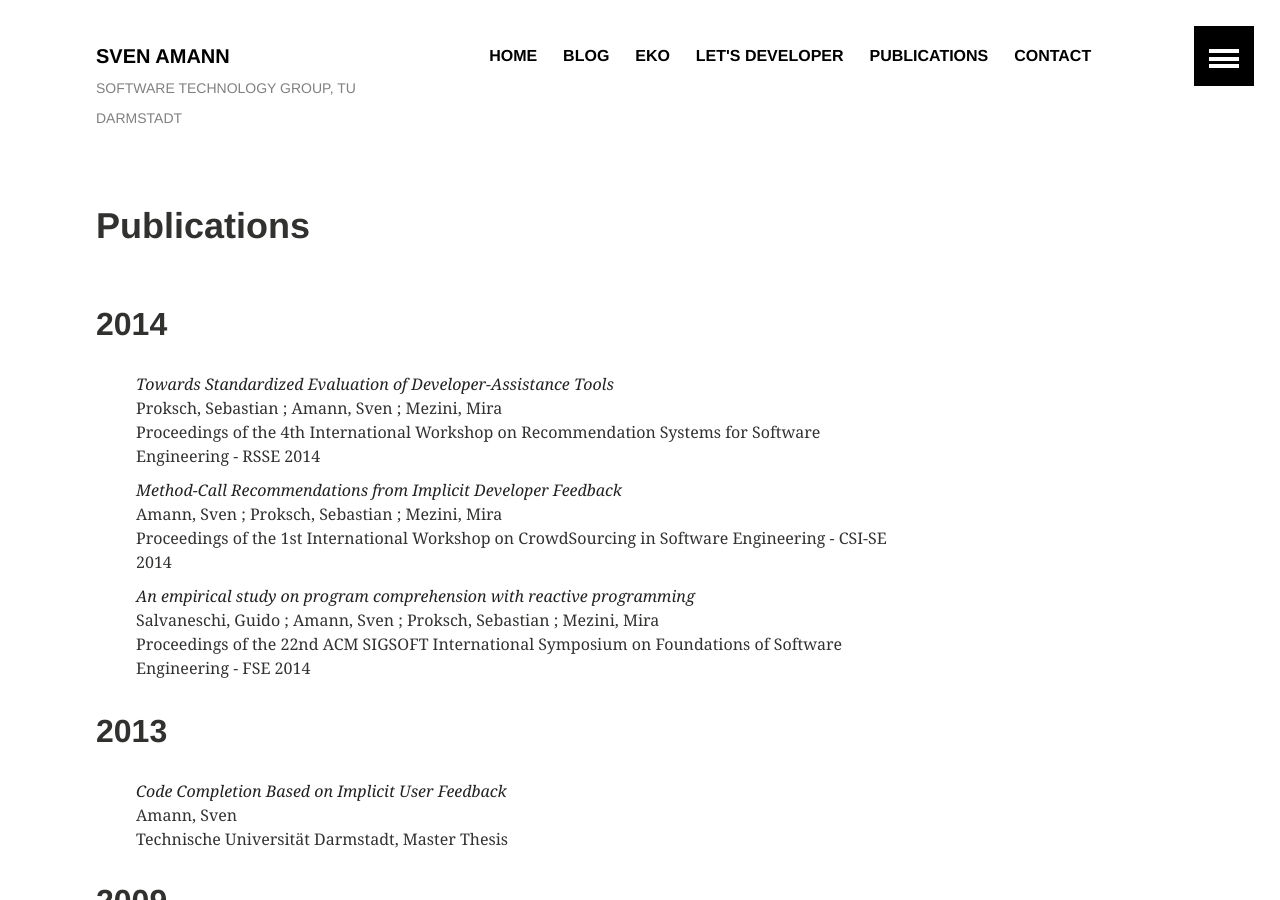
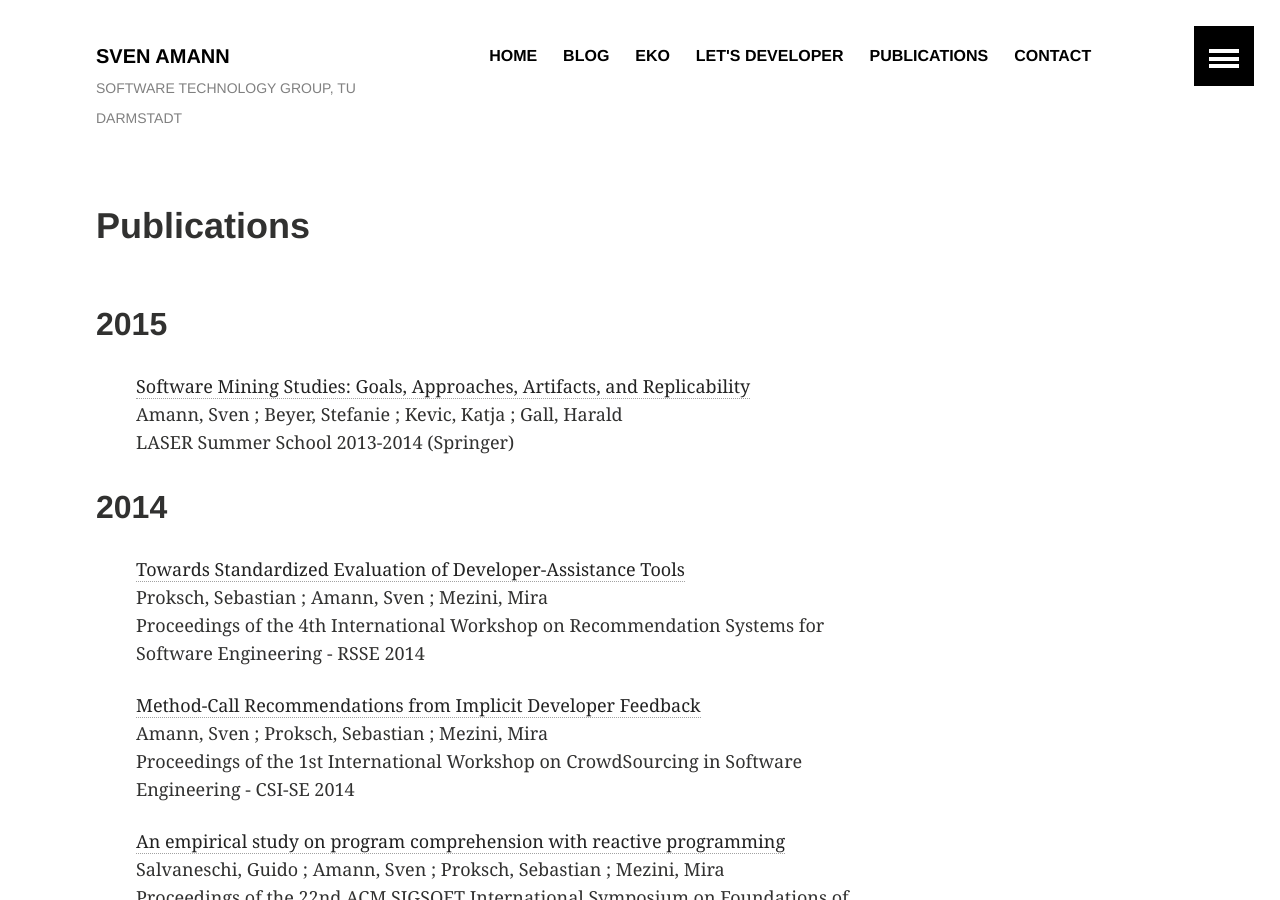
Before and after one commit to salsolatragus/sven-amann.de, a Jekyll site: the page built from publications/index.md, in a window 1280 px wide and 900 px high. Built offline with Jekyll 4.4.1, drawn with Linux system fonts in a browser that asks for light colours.

Commit message:
Add LASER publication.

```diff
--- a/_data/publications.yml
+++ b/_data/publications.yml
@@ -1,3 +1,9 @@
+- title: "Software Mining Studies: Goals, Approaches, Artifacts, and Replicability"
+  authors: Amann, Sven ; Beyer, Stefanie ; Kevic, Katja ; Gall, Harald
+  link: http://laser.inf.ethz.ch/2014/
+  published_in: LASER Summer School 2013-2014 (Springer)
+  year: 2015
+
 - title: Towards Standardized Evaluation of Developer-Assistance Tools
   authors: Proksch, Sebastian ; Amann, Sven ; Mezini, Mira
   link: http://dx.doi.org/10.1145/2593822.2593827
--- a/publications/index.md
+++ b/publications/index.md
@@ -13,9 +12,11 @@ year: 3000
     <dt><h2>{{ year }}</h2></dt>
   {% endif %}
   <dd>
-    <a href="{{ publication.link }}"><em>{{ publication.title }}</em></a><br/>
-	{{ publication.authors }}<br/>
-	{{ publication.published_in }}
+    <p>
+      <a href="{{ publication.link }}">{{ publication.title }}</a><br/>
+	    {{ publication.authors }}<br/>
+	    {{ publication.published_in }}
+    </p>
   </dd>
 {% endfor %}
 </dl>
```
Also changed, not shown: other parts of publications/index.md (+0 -1 lines).
